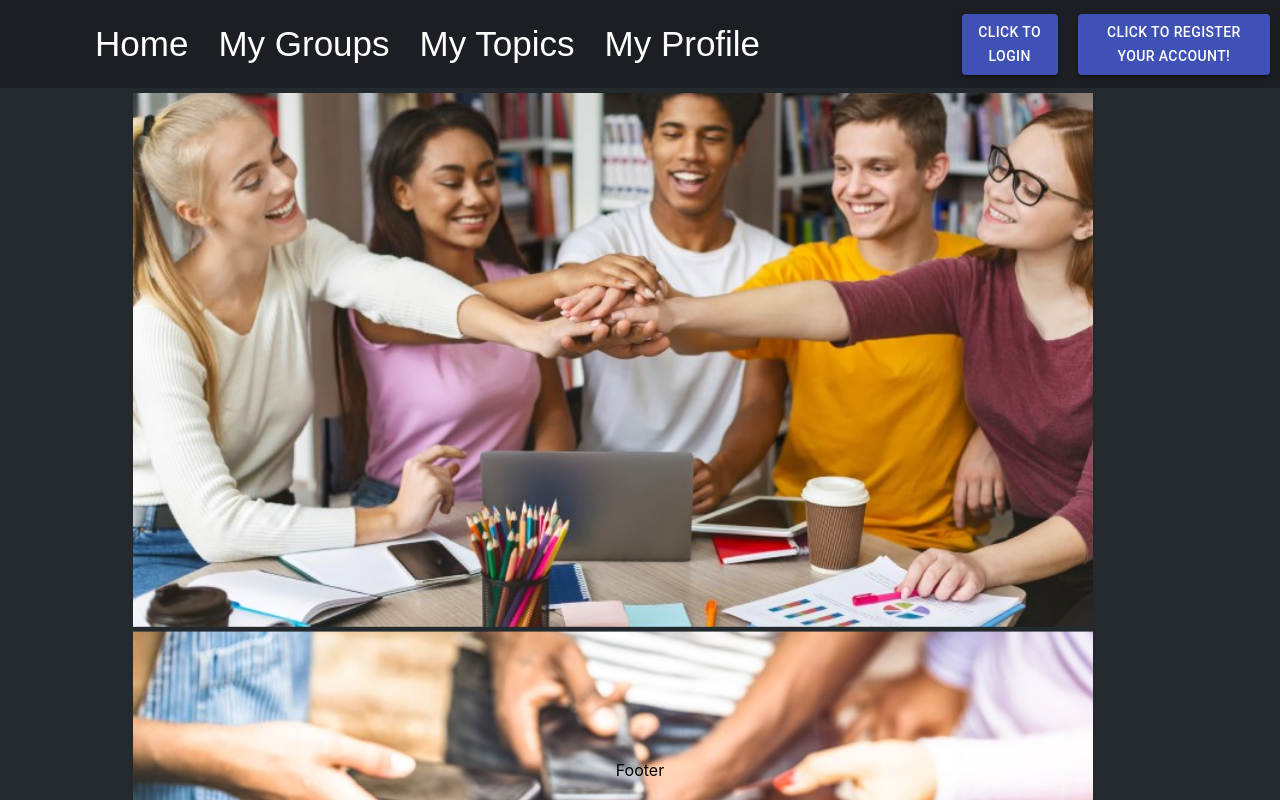
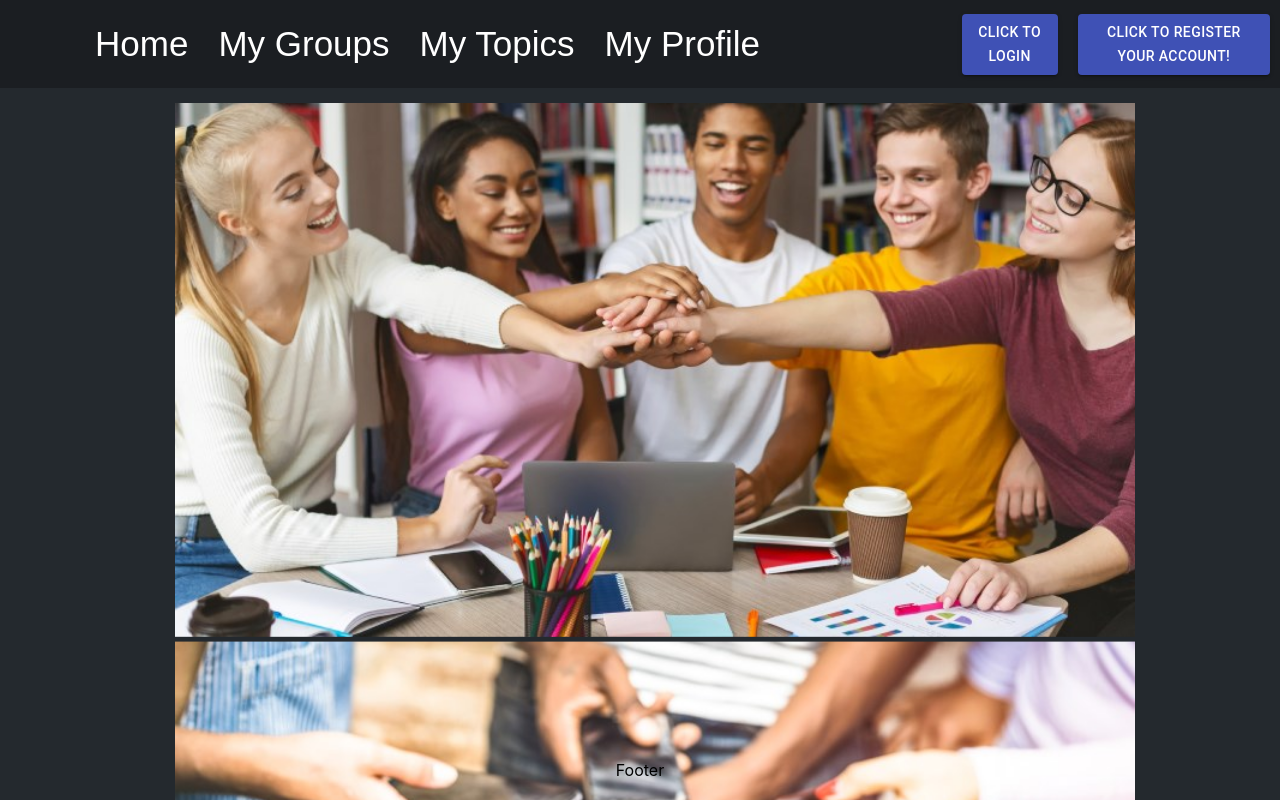
Before and after one commit to kdiazcas-94/OMNSP, a React (Create React App) app: page / in a window 1280 px wide. Shown: the top 800 px of the page. Built offline with nearby package versions, Linux system fonts and the light colour scheme.

Commit message:
more updates

```diff
--- a/src/App.css
+++ b/src/App.css
@@ -3,8 +3,6 @@
     min-height: 100vh;
     background-color: #24292e;
     display: block;
-    margin-left: auto;
-    margin-right: auto
   }
   .container {
     text-align: center;
@@ -184,6 +182,11 @@
   height: auto;
   max-width: 100%;
   justify-content: center;
+  margin-left: auto;
+  margin-right: auto;
+  padding-top: 10px;
+  padding-left: 80px;
+  /*hard coded center*/
 }
 
 .gallery {
@@ -214,7 +217,7 @@
 
 .profileWrapper {
   padding:40px;
-  border-width: 10px;
+  border-width: 8px;
   border-style: solid;
   flex: auto;
   color: white
```
